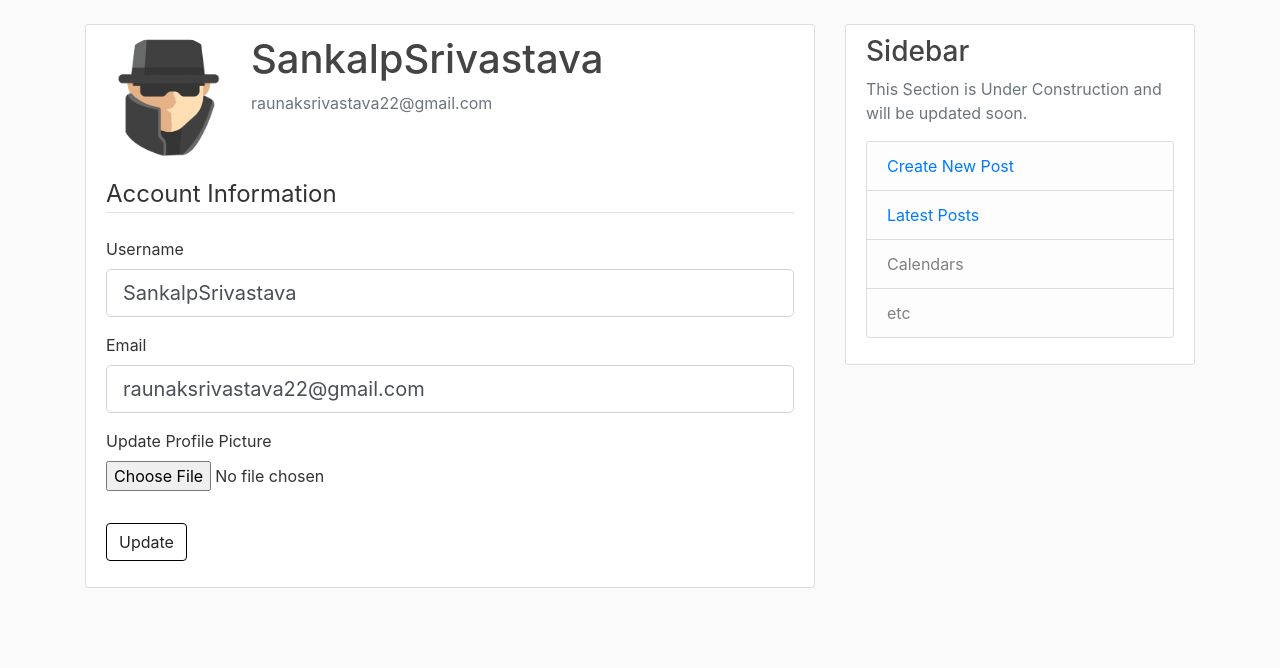
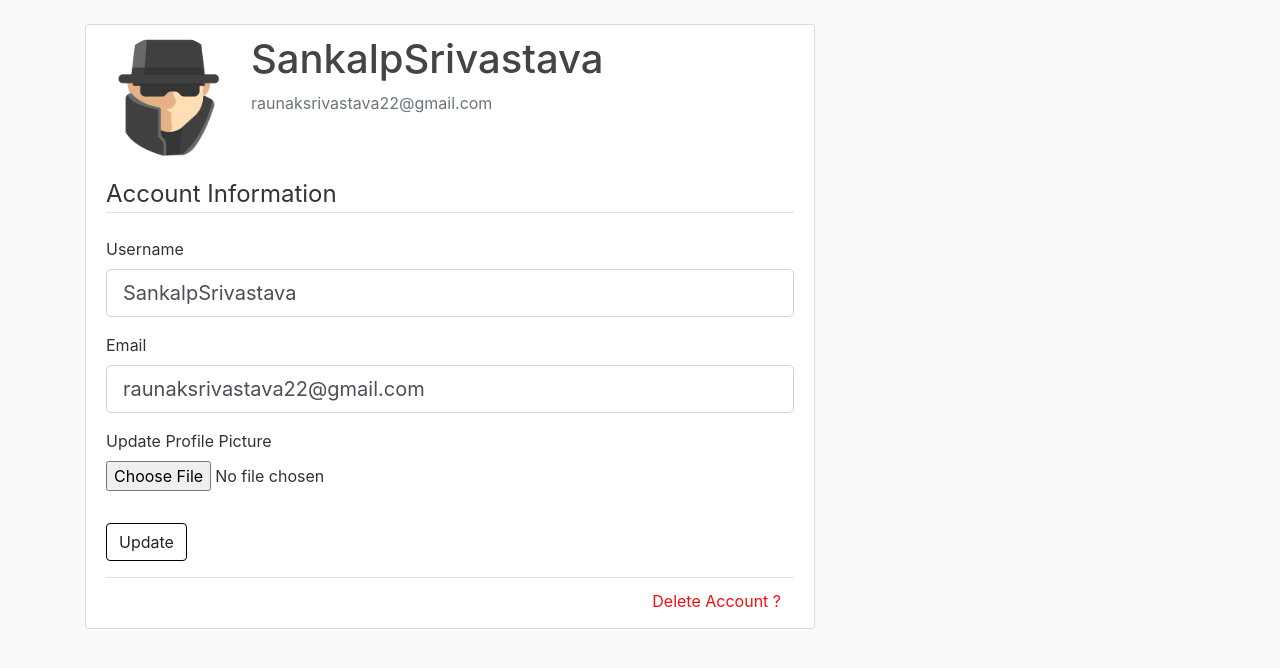
Before and after one commit to sankalp-srivastava/social-club, a Flask app: page /account in a window 1280 px wide. Shown: the part 56-724 px from the top of the page. Run offline with Flask 2, Linux system fonts and the light colour scheme; a user stored in the database is signed in; some libraries are stand-ins or nearby versions.

Commit message:
Close #9 added a modal in account section to delete account

```diff
--- a/flaskblog/static/main.css
+++ b/flaskblog/static/main.css
@@ -92,3 +92,12 @@ body {
   background-color: #000000d5;
   border-color: #000000;
 }
+.delete{
+  color:rgba(247, 0, 0, 0.945);
+  font-weight: 400;
+  text-decoration: none;
+}
+.delete:hover{
+  color:rgb(201, 24, 24);
+  text-decoration: underline;
+}
--- a/flaskblog/templates/account.html
+++ b/flaskblog/templates/account.html
@@ -1,6 +1,6 @@
 {% extends "layout.html" %}
 {% block content %}
-<div class="content-section">
+<div class="content-section" style ="padding-bottom: 30px;">
     <div class="media">
       <img class="rounded-circle account-img" src={{image_file}}>
       <div class="media-body">
@@ -54,5 +54,43 @@
                 {{form.submit(class="btn btn-outline-info")}}
             </div>
         </form>
+        <div class="border-top pt-1 form-group">
+            <small class="text-muted form-group">
+                <button type="button" class ="btn delete float-right " data-toggle="modal" data-target="#deleteaccountModal">Delete Account ?</button>
+            </small>
+        </div>
   </div>
+<!-- Modal -->
+<div class="modal fade" id="deleteaccountModal" tabindex="-1" role="dialog" aria-labelledby="Delete Account" aria-hidden="true">
+    <div class="modal-dialog">
+        <div class="modal-content">
+            <div class="modal-header">
+                <div class="container d-flex pl-0"><img src="https://imgur.com/Kh1gwTq.png">
+                    <h5 class="modal-title ml-2" id="deleteaccountModal">Delete your account?</h5>
+                </div> <button type="button" class="close" data-dismiss="modal" aria-label="Close"> <span aria-hidden="true">&times;</span> </button>
+            </div>
+            <div class="modal-body">
+                <p class="text-muted">If you delete your account, all the posts will be lost and cannot be undone. Enter your password to proceed.</p>
+            </div>
+            <div class="modal-footer justify-content-between">
+                <form style ="margin: 0 auto"action="{{url_for('users.delete_account',user_id=current_user.id)}}" method="POST">
+                    <div class="form-group">
+                        {{delform.password.label(class="form-control-label")}}
+                        {%if delform.password.errors%}
+                        {{delform.password(class="form-control is-invalid")}}
+                        <div class="invalid-feedback">
+                            {%for error in delform.password.errors%}
+                            <span>{{error}}</span>
+                            {%endfor%}
+                        </div>
+                        {%else%}
+                        {{delform.password(class="form-control")}}
+                        {%endif%}
+                    </div>
+                    <button type="button" class="btn btn-light" data-dismiss="modal">Cancel</button>
+                    <input class= "btn btn-danger " type="submit" value="Delete Account">
+                </form>
+        </div>
+    </div>
+</div>
 {% endblock content %}
--- a/flaskblog/templates/layout.html
+++ b/flaskblog/templates/layout.html
@@ -63,19 +63,7 @@
                 {%endwith%}
                 {% block content %}{% endblock %}
             </div>
-            <div class="col-md-4">
-                <div class="content-section">
-                    <h3>Sidebar</h3>
-                    <p class='text-muted'>This Section is Under Construction and will be updated soon.
-                    <ul class="list-group">
-                        <li class="list-group-item list-group-item-light"><a href="{{url_for('posts.new_post')}}">Create New Post</a></li>
-                        <li class="list-group-item list-group-item-light"><a href="{{url_for('main.home')}}">Latest Posts</a></li>
-                        <li class="list-group-item list-group-item-light">Calendars</li>
-                        <li class="list-group-item list-group-item-light">etc</li>
-                    </ul>
-                    </p>
-                </div>
-            </div>
+            {% block sidebar %}{% endblock %}
         </div>
     </main>
 
--- a/flaskblog/users/forms.py
+++ b/flaskblog/users/forms.py
@@ -7,7 +7,7 @@ from flaskblog.models import User
 
 class RegistrationForm(FlaskForm):
     username = StringField('Username',
-                           validators=[DataRequired(), Length(min=5, max=20),Regexp('^\w+$', message="Username must contain only letters,numbers or underscore")])
+                           validators=[DataRequired(), Length(min=5, max=20),Regexp('^[a-zA-Z0-9]{4,20}$', message="Username must contain only letters and/or numbers")])
     email = StringField('Email', validators=[DataRequired(), Email()])
     password = PasswordField('Password', validators=[
                              DataRequired(), Length(min=5, max=20)])
@@ -64,3 +64,8 @@ class ResetPasswordForm(FlaskForm):
     confirm_password = PasswordField('Confirm Password', validators=[
         DataRequired(), EqualTo('password')])
     submit = SubmitField('Reset Password')
+
+class DeleteAccountForm(FlaskForm):
+    password = PasswordField('Password', validators=[
+        DataRequired(), Length(min=5, max=20)])
+    submit = SubmitField('Delete Account')
--- a/flaskblog/users/routes.py
+++ b/flaskblog/users/routes.py
@@ -5,7 +5,7 @@ from flask_login import login_user, current_user, logout_user, login_required
 from flaskblog import db, bcrypt
 from flaskblog.models import User, Post
 from flaskblog.users.forms import (RegistrationForm, LoginForm, UpdateAccountForm,
-                                   RequestResetForm, ResetPasswordForm)
+                                   RequestResetForm, ResetPasswordForm,DeleteAccountForm)
 from flaskblog.users.utils import save_picture, send_reset_email,send_email_verification
 from os.path import join
 from os import remove
@@ -70,6 +70,7 @@ def logout():
 @login_required
 def account():
     form = UpdateAccountForm()
+    delform = DeleteAccountForm()
     if form.validate_on_submit():
         if form.picture.data:
             old_name = current_user.image_file
@@ -87,7 +88,7 @@ def account():
         form.username.data = current_user.username
         form.email.data = current_user.email
     image_file = url_for('static',filename='profile_pics/'+current_user.image_file)
-    return render_template('account.html',title ='Account',image_file=image_file,form = form)
+    return render_template('account.html',title ='Account',image_file=image_file,form = form,delform = delform)
 
 @users.route("/user/<string:username>")
 def user_posts(username):
@@ -126,3 +127,8 @@ def reset_token(token):
         flash("Your password has been updated! You can now log in", 'success')
         return redirect(url_for('users.login'))
     return render_template('reset_token.html', title='Reset Password',form = form)
+
+@users.route('/deleteaccount', methods=['GET', 'POST'])
+@login_required
+def delete_account(user_id):
+    pass
```
Also changed, not shown: flaskblog/templates/about.html (+15 -0 lines), flaskblog/templates/home.html (+15 -0 lines).
